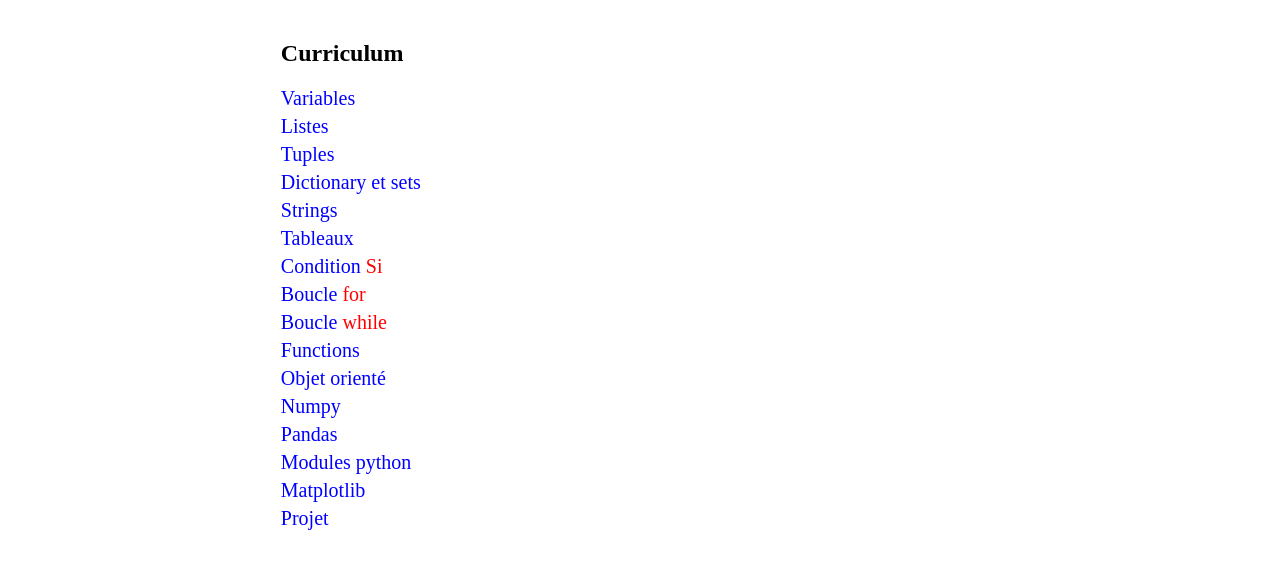
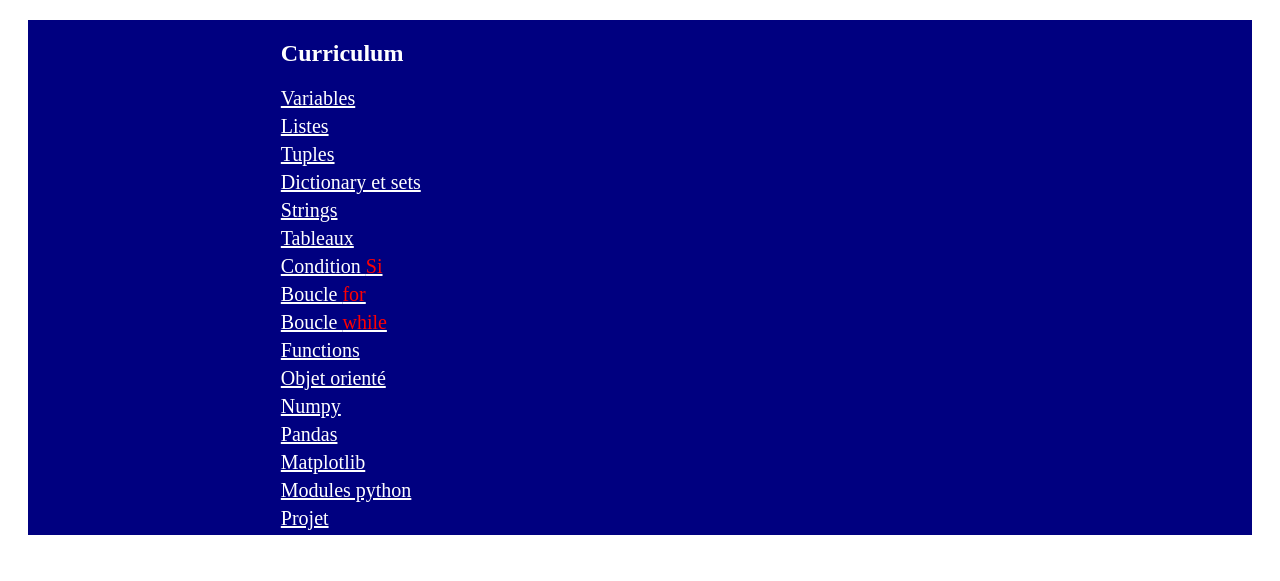
Before and after one commit to hamadosimean/projects, a plain HTML site: page python.html in a window 1280 px wide. Drawn offline with Linux system fonts and the light colour scheme.

Commit message:
Add files via upload

```diff
--- a/python.html
+++ b/python.html
@@ -12,14 +12,17 @@
       justify-content: space-between;
       padding: 0px 20%;
       margin: 20px;
+      background-color: navy;
+      color: white;
 
     }
     a{
-      text-decoration: none;
       font-size: 20px;
       display: inline-block;
       margin-bottom: 5px;
       color: blue;
+      color: white;
+
     }
     span{
       color: red;
@@ -39,15 +42,17 @@
   <a href="If else.html">Condition <span>Si</span></a>
  <a href="FOR LOPS.html">Boucle <span>for</span></a>
  <a href="WHILE LOOP.html">Boucle <span>while</span></a>
-<a href="">Functions</a>
-<a href="">Objet orienté</a>
-<a href="FUNCTIONS.html">Numpy</a>
+<a href="FUNCTIONS.html">Functions</a>
+<a href="OBJECT ORIENTED PROGRAMMING.html">Objet orienté</a>
+<a href="NUMPY.html">Numpy</a>
 <a href="Panda.html">Pandas</a>
+<a href="MATPLOTLIB.html">Matplotlib</a>
 <a href="PYTHON LIBRARIES.html">Modules python</a>
-<a href="MATPLOTLIB.html">Matplotlib</a>
 <a href="projetpythonsimeanhamado.html">Projet</a>
 </div>
-<main></main>
+<main>
+<a href="index.html">Accueil</a>
+</main>
 </body>
 
 </html>
```
Also changed, not shown: index.html (+5 -6 lines).
